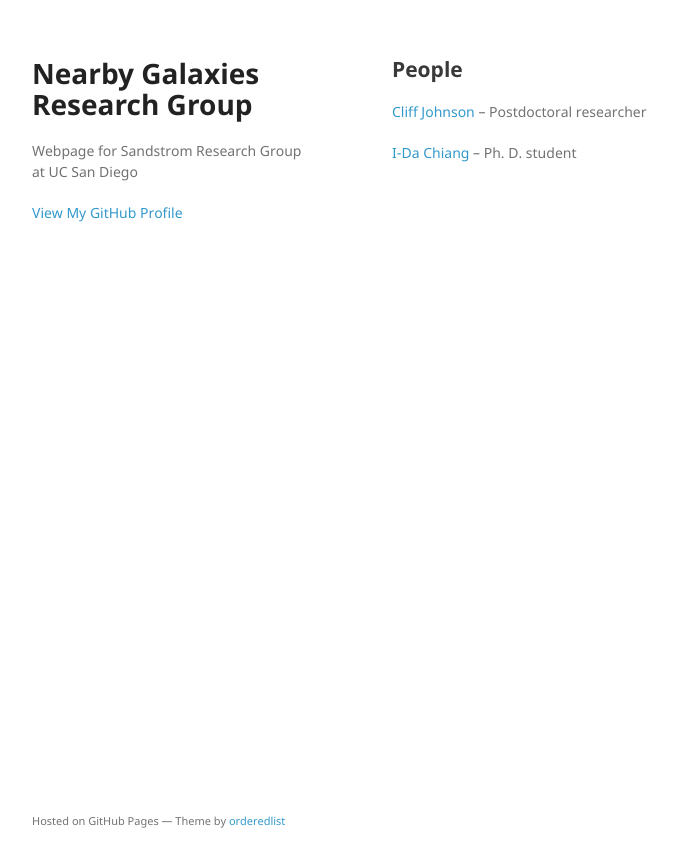
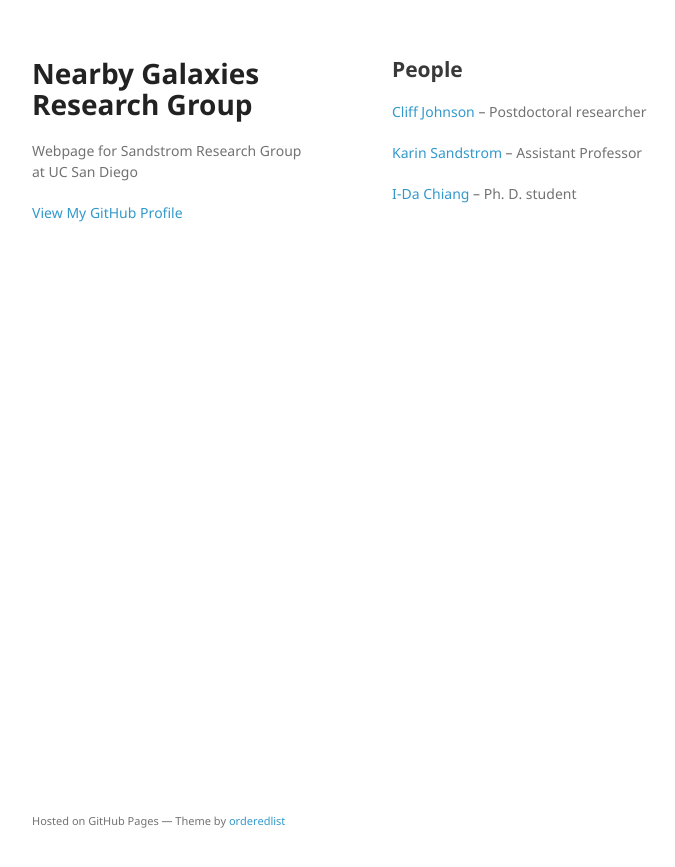
Before and after one commit to nearbygalaxies/nearbygalaxies.github.io, a Jekyll site: the page built from people.md, in a window 1280 px wide. Shown: the top 867 px of the page, without its empty margins (178-853 px from the left). Built offline with Jekyll 4.4.1, drawn with Linux system fonts in a browser that asks for light colours; our own code applies the rules of GitHub Pages for plain Markdown files.

Commit message:
Added Karin to people (#5)

```diff
--- a/people.md
+++ b/people.md
@@ -2,4 +2,6 @@
 
 [Cliff Johnson](http://cass.ucsd.edu/~lcj/) -- Postdoctoral researcher
 
+[Karin Sandstrom](http://karinsandstrom.github.io) -- Assistant Professor
+
 [I-Da Chiang](https://jiang696.github.io/) -- Ph. D. student
```
